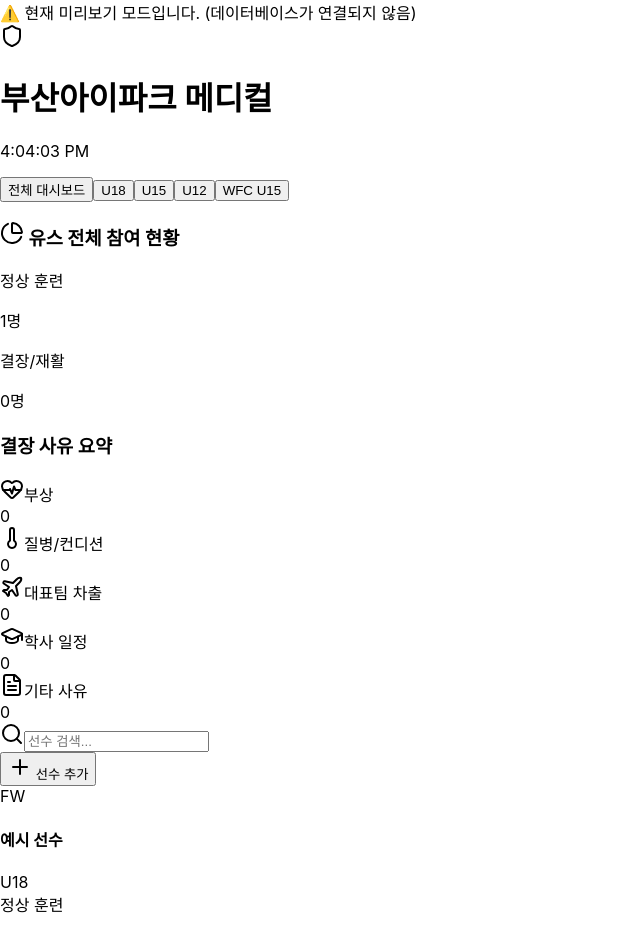
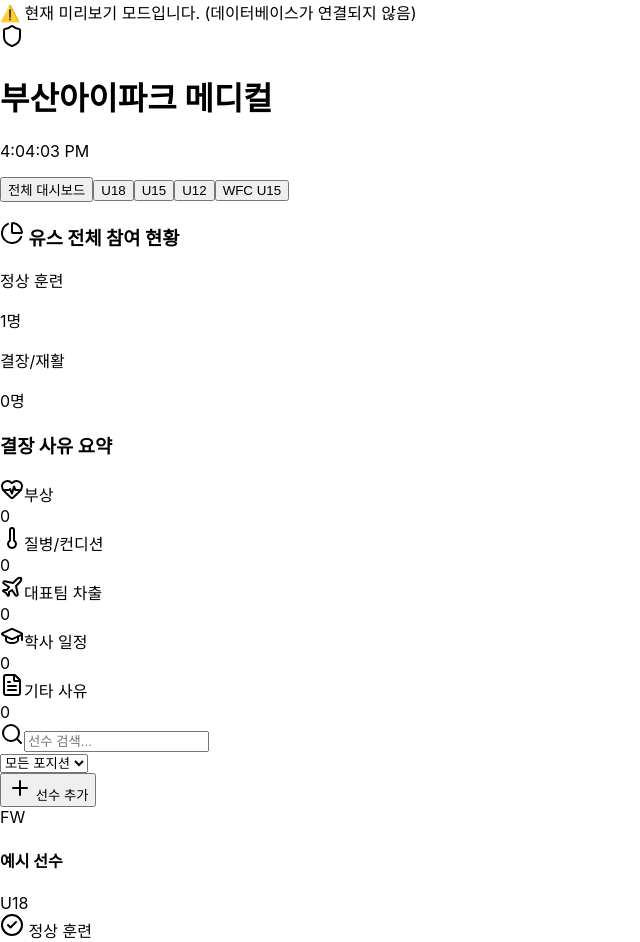
Before and after one commit to dmsehfdh7-ux/busan-medical, a React (Create React App) app: page / in a window 1280 px wide. Shown: the whole page, without its empty margins (0-640 px from the left). Before the commit the page ends 916 px from the top, so only its background shows below. Built offline with nearby package versions, Linux system fonts and the light colour scheme.

Commit message:
부품 설치 및 코드 수정 완료

```diff
--- a/package.json
+++ b/package.json
@@ -8,7 +8,7 @@
     "@testing-library/react": "^16.3.2",
     "@testing-library/user-event": "^13.5.0",
     "firebase": "^12.12.1",
-    "lucide-react": "^1.8.0",
+    "lucide-react": "^1.9.0",
     "react": "^19.2.5",
     "react-dom": "^19.2.5",
     "react-scripts": "5.0.1",
--- a/src/App.js
+++ b/src/App.js
@@ -1,13 +1,13 @@
 /* eslint-disable no-undef */
 import React, { useState, useEffect, useMemo } from 'react';
 import {
-  Shield, Activity, Search, Plus, Edit2, Trash2, X, AlertCircle,
+  Shield, Activity, Search, Plus, AlertCircle,
   CheckCircle2, Clock, HeartPulse, GraduationCap, Plane, Thermometer,
-  UserPlus, FileText, PieChart, Download, Printer
+  FileText, PieChart
 } from 'lucide-react';
 import { initializeApp, getApps } from 'firebase/app';
 import { getAuth, signInAnonymously, signInWithCustomToken, onAuthStateChanged } from 'firebase/auth';
-import { getFirestore, collection, onSnapshot, doc, setDoc, deleteDoc } from 'firebase/firestore';
+import { getFirestore, collection, onSnapshot, doc, setDoc } from 'firebase/firestore';
 
 // --- Firebase 초기화 및 로컬 실행 대응 ---
 let app, auth, db;
@@ -45,7 +45,7 @@
 const TEAMS = ['U18', 'U15', 'U12', 'WFC U15'];
 const POSITIONS = ['FW', 'MF', 'DF', 'GK'];
 
-// 아이콘을 컴포넌트 자체로 저장하여 렌더링 오류를 방지합니다.
+// 아이콘 컴포넌트 자체를 저장
 const STATUS_OPTIONS = [
   { value: '정상 훈련', color: 'bg-emerald-100 text-emerald-800 border-emerald-200', icon: CheckCircle2 },
   { value: '부분 참여', color: 'bg-yellow-100 text-yellow-800 border-yellow-200', icon: Activity },
@@ -113,7 +113,6 @@
   // 2. 데이터 동기화
   useEffect(() => {
     if (!isFirebaseReady || !user || !db) return;
-    // 경로 세그먼트를 명확히 하여 5개의 세그먼트가 되도록 합니다.
     const playersRef = collection(db, 'artifacts', appId, 'public', 'data', COLLECTION_NAME);
     const unsubscribe = onSnapshot(playersRef, (snapshot) => {
       const playersData = [];
@@ -224,15 +223,25 @@
         )}
 
         <div className="flex justify-between items-center bg-white p-4 rounded-2xl shadow-sm">
-          <div className="relative w-64">
+          <div className="flex gap-2 w-full sm:w-auto">
+            <div className="relative flex-1 sm:w-64">
               <Search className="absolute left-3 top-3 w-4 h-4 text-gray-300" />
               <input type="text" placeholder="선수 검색..." className="pl-10 pr-4 py-2 bg-gray-50 rounded-xl w-full text-sm outline-none font-bold" value={searchTerm} onChange={e => setSearchTerm(e.target.value)} />
             </div>
-          <button onClick={() => setIsModalOpen(true)} className="bg-[#C8102E] text-white px-6 py-2 rounded-xl font-black text-xs flex items-center gap-2"><Plus className="w-4 h-4" /> 선수 추가</button>
+            <select className="px-3 py-2 bg-gray-50 rounded-xl text-xs font-bold border-none outline-none" value={filterPosition} onChange={e => setFilterPosition(e.target.value)}>
+              <option value="전체">모든 포지션</option>
+              {POSITIONS.map(p => <option key={p} value={p}>{p}</option>)}
+            </select>
+          </div>
+          <button onClick={() => setIsModalOpen(true)} className="bg-[#C8102E] text-white px-6 py-2 rounded-xl font-black text-xs flex items-center gap-2 whitespace-nowrap"><Plus className="w-4 h-4" /> 선수 추가</button>
         </div>
 
         <div className="grid grid-cols-1 md:grid-cols-2 lg:grid-cols-3 gap-6">
-          {filteredPlayers.map(player => (
+          {filteredPlayers.map(player => {
+            const statusCfg = STATUS_OPTIONS.find(s => s.value === player.status) || STATUS_OPTIONS[0];
+            const StatusIcon = statusCfg.icon;
+            const dDay = calculateDDay(player.expectedReturn);
+            return (
               <div key={player.id} className="bg-white rounded-3xl p-6 shadow-sm border border-gray-100 hover:shadow-md transition-shadow">
                 <div className="flex justify-between items-start mb-4">
                   <div>
@@ -242,14 +251,17 @@
                   <span className="text-[10px] font-black text-gray-300 uppercase">{player.team}</span>
                 </div>
                 <div className="flex items-center gap-2 mb-4">
-                <div className={`px-3 py-1 rounded-full text-[10px] font-black ${player.status === '정상 훈련' ? 'bg-emerald-100 text-emerald-700' : 'bg-red-100 text-red-700'}`}>{player.status}</div>
-                {player.status !== '정상 훈련' && calculateDDay(player.expectedReturn) && (
-                  <div className="bg-gray-800 text-white text-[9px] px-2 py-1 rounded font-black">{calculateDDay(player.expectedReturn).text}</div>
+                  <div className={`flex items-center gap-1.5 px-3 py-1 rounded-full text-[10px] font-black ${statusCfg.color}`}>
+                    <StatusIcon className="w-3 h-3" /> {player.status}
+                  </div>
+                  {player.status !== '정상 훈련' && dDay && (
+                    <div className="bg-gray-800 text-white text-[9px] px-2 py-1 rounded font-black">{dDay.text}</div>
                   )}
                 </div>
                 {player.details && <p className="text-xs font-bold text-gray-500 line-clamp-2">{player.details}</p>}
               </div>
-          ))}
+            );
+          })}
         </div>
       </main>
 
```
Also changed, not shown: 1 other file (tests, documents, lock files or other folders). Lines whose indentation alone changed are shown as unchanged.
